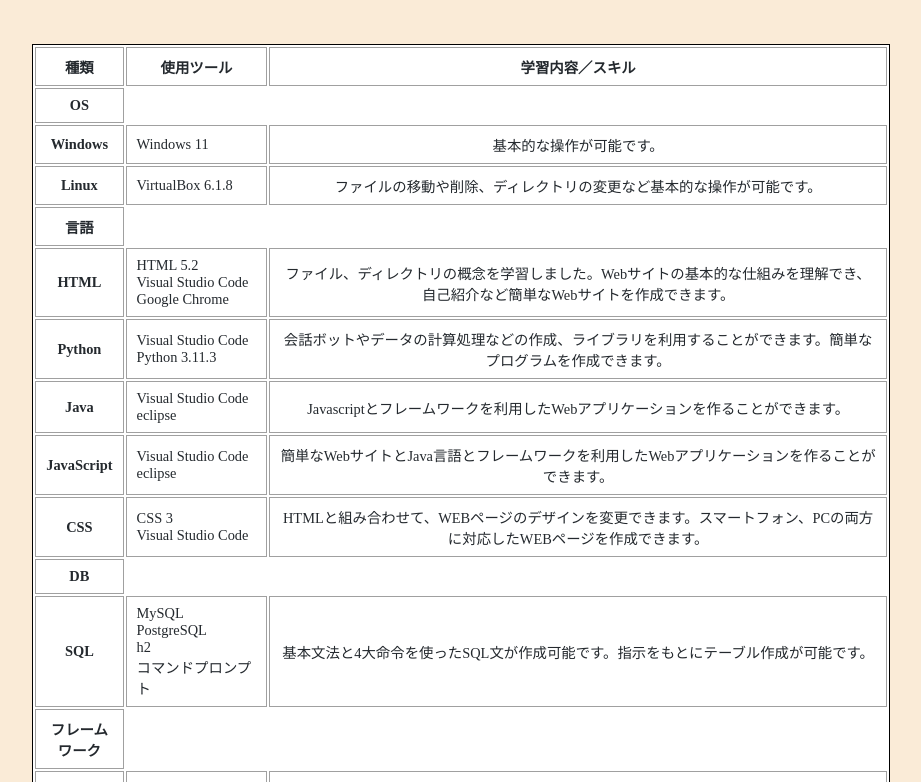
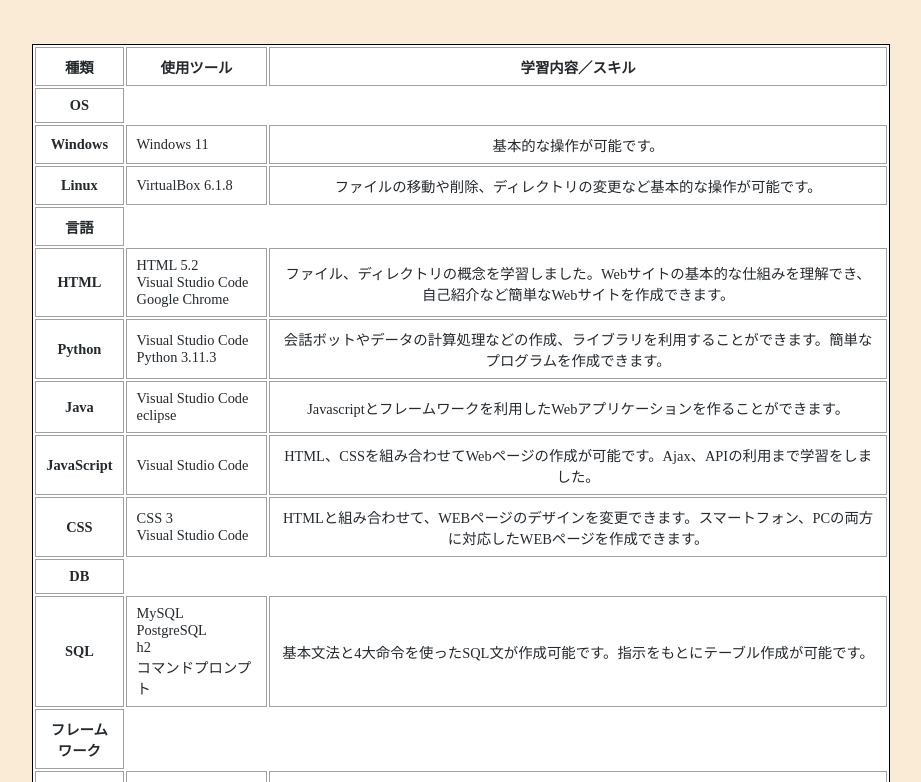
Before and after one commit to ksw2370040/portfolio, a plain HTML site: page skill.html in a window 1280 px wide. Shown: the part 318-1100 px from the top of the page, without its empty margins (179-1100 px from the left). Drawn offline with Linux system fonts and the light colour scheme; some packages are replaced by stand-ins of ours.

Commit message:
Javascript

```diff
--- a/skill.html
+++ b/skill.html
@@ -64,8 +64,8 @@
                 </tr>
                 <tr>
                     <th>JavaScript</th>
-                    <td>Visual Studio Code<br>eclipse</td>
-                    <td>簡単なWebサイトとJava言語とフレームワークを利用したWebアプリケーションを作ることができます。</td>
+                    <td>Visual Studio Code</td>
+                    <td>HTML、CSSを組み合わせてWebページの作成が可能です。Ajax、APIの利用まで学習をしました。</td>
                 </tr>
                 <tr>
                     <th>CSS</th>
```
